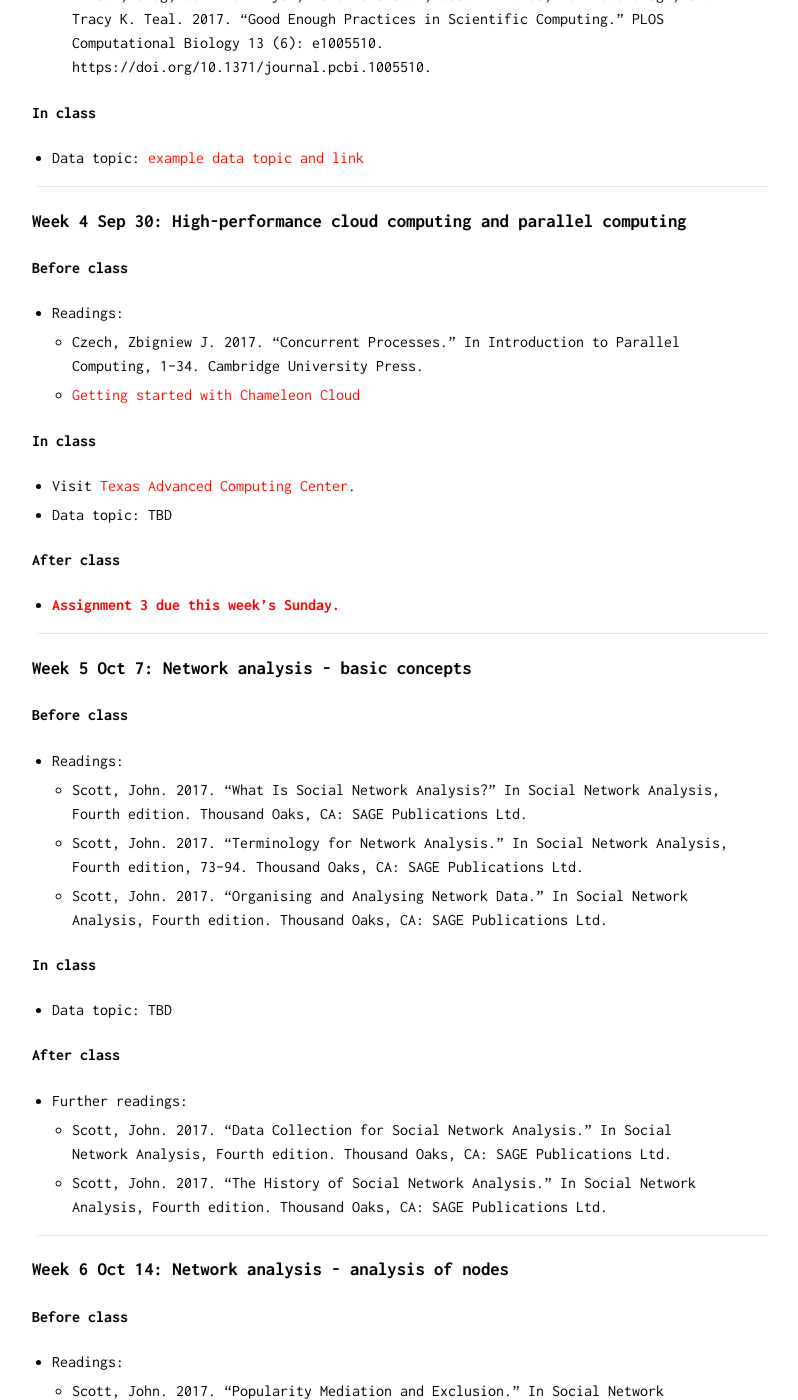
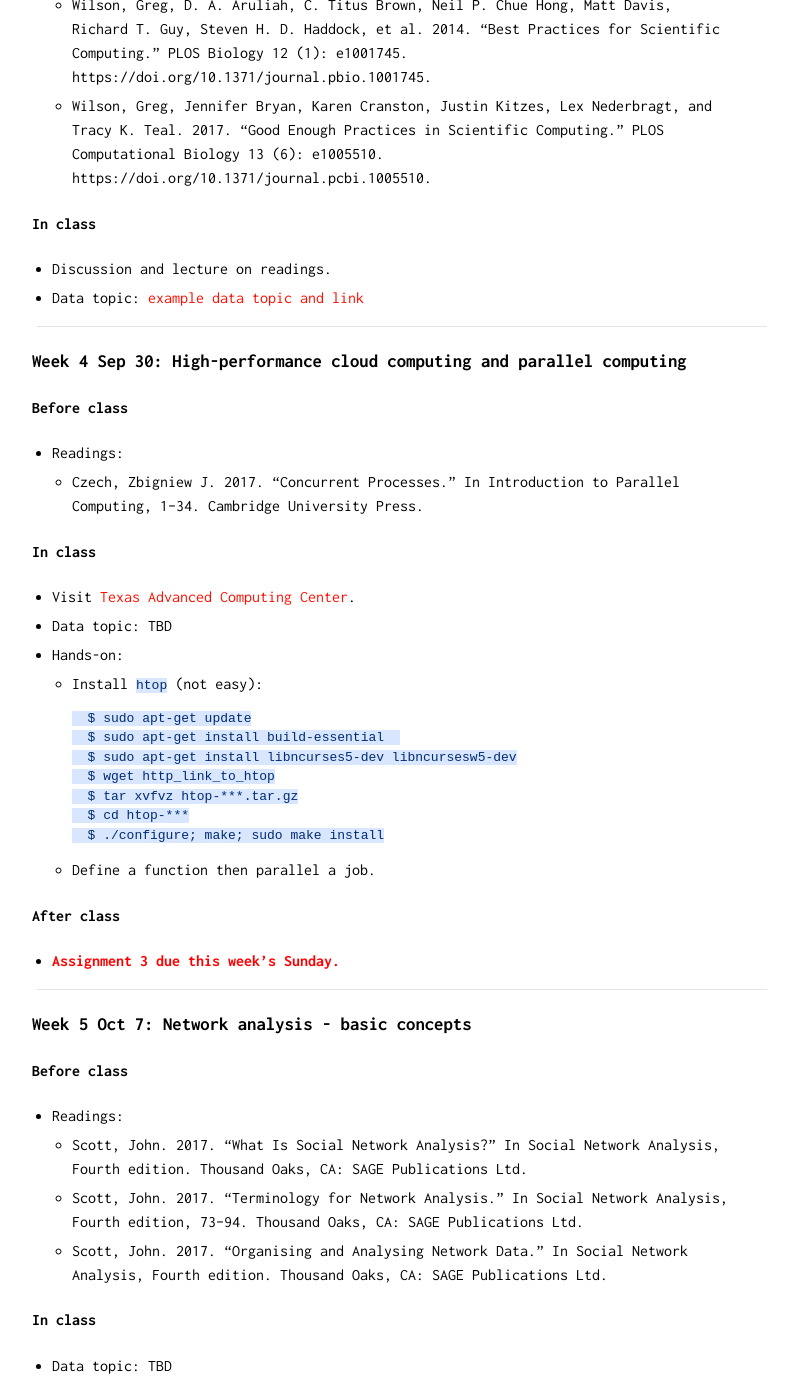
Before and after one commit to Xinjian-Paul-Li/open_data, a Jekyll site: the page built from docs/course_schedule.md, in a window 1280 px wide and 1400 px high, scrolled down 2533 px. Shown: the whole window, without its empty margins (238-1036 px from the left). Built offline with Jekyll 4.4.1, drawn with Linux system fonts in a browser that asks for light colours; our own code applies the rules of GitHub Pages for plain Markdown files; some of the changed text lies outside the part shown.

Commit message:
update course

````diff
--- a/docs/course_schedule.md
+++ b/docs/course_schedule.md
@@ -37,10 +37,12 @@
 	- Cioffi-Revilla, Claudio. 2017. Introduction to Computational Social Science. Texts in Computer Science. Cham: Springer International Publishing. https://doi.org/10.1007/978-3-319-50131-4.
 
 ### In class
+- Discussion and lecture on readings.
 - Course review: Syllabus, assignments, final project.
 
 ### After class
 - <span style="color:red">**Assignment 1 due this week's Sunday.**</span>
+- [Be familiar with "Getting started with Chameleon Cloud"](https://chameleoncloud.readthedocs.io/en/latest/getting-started/index.html)
 
 
 ---
@@ -54,11 +56,12 @@
 	- Costabello, Luca, Sumit Pai, Chan Le Van, Rory McGrath, and Nick McCarthy. 2019. “AmpliGraph: A Library for Representation Learning on Knowledge Graphs,” March. https://doi.org/10.5281/zenodo.2595043.
 
 #### In class
+- Discussion and lecture on readings.
 - Group discussion: How can you use knowledge graph and RDF to solve a real-world problem?
 - Hands-on:
-	- Start a VM on [Chameleon Cloud](https://www.chameleoncloud.org/)
-	- Install [Anaconda Python](https://www.anaconda.com/distribution/) and [Jupyter Notebook](https://jupyter-notebook.readthedocs.io/en/stable/public_server.html)/[JupyterLab](https://jupyterlab.readthedocs.io/en/stable/getting_started/starting.html)
-	- Save [VM image](https://chameleoncloud.readthedocs.io/en/latest/technical/images.html).
+	- Start an instance on [Chameleon Cloud](https://www.chameleoncloud.org/): 1) book a lease, 2) setup a network interface for remote access, 3) start an instance.
+	- Install [Anaconda Python](https://www.anaconda.com/distribution/) and [Jupyter Notebook](https://jupyter-notebook.readthedocs.io/en/stable/public_server.html)/[JupyterLab](https://jupyterlab.readthedocs.io/en/stable/getting_started/starting.html).
+	- Snapshot the instance [as an image](https://chameleoncloud.readthedocs.io/en/latest/technical/images.html).
 
 #### After class
 - <span style="color:red">**Assignment 2 due this week's Sunday.**</span>
@@ -74,6 +77,7 @@
 	- Wilson, Greg, Jennifer Bryan, Karen Cranston, Justin Kitzes, Lex Nederbragt, and Tracy K. Teal. 2017. “Good Enough Practices in Scientific Computing.” PLOS Computational Biology 13 (6): e1005510. https://doi.org/10.1371/journal.pcbi.1005510.
 
 #### In class
+- Discussion and lecture on readings.
 - Data topic: [example data topic and link](https://ma-ji.github.io/open_data/data_topic/#d3)
 
 
@@ -83,11 +87,22 @@
 #### Before class
 - Readings:
 	- Czech, Zbigniew J. 2017. “Concurrent Processes.” In Introduction to Parallel Computing, 1–34. Cambridge University Press.
-	- [Getting started with Chameleon Cloud](https://chameleoncloud.readthedocs.io/en/latest/getting-started/index.html)
 
 #### In class
 - Visit [Texas Advanced Computing Center](https://www.tacc.utexas.edu/).
 - Data topic: TBD
+- Hands-on:
+	- Install `htop` (not easy):
+		```
+		$ sudo apt-get update
+		$ sudo apt-get install build-essential
+		$ sudo apt-get install libncurses5-dev libncursesw5-dev
+		$ wget http_link_to_htop
+		$ tar xvfvz htop-***.tar.gz
+		$ cd htop-***
+		$ ./configure; make; sudo make install
+		```
+	- Define a function then parallel a job.
 
 #### After class
 - <span style="color:red">**Assignment 3 due this week's Sunday.**</span>
````
Also changed, not shown: other parts of docs/course_schedule.md (+2 -2 lines).
